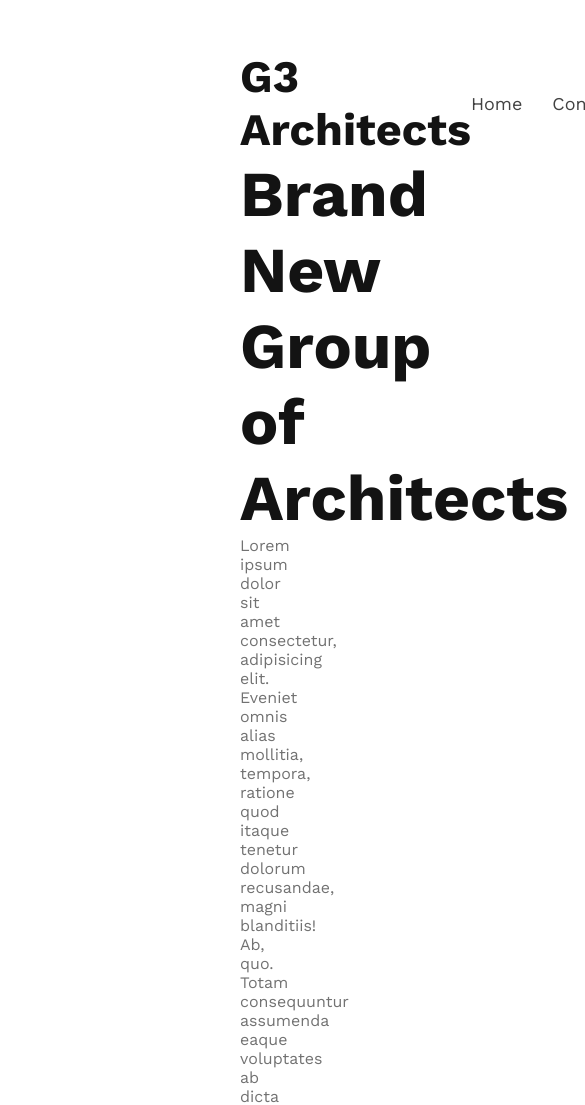
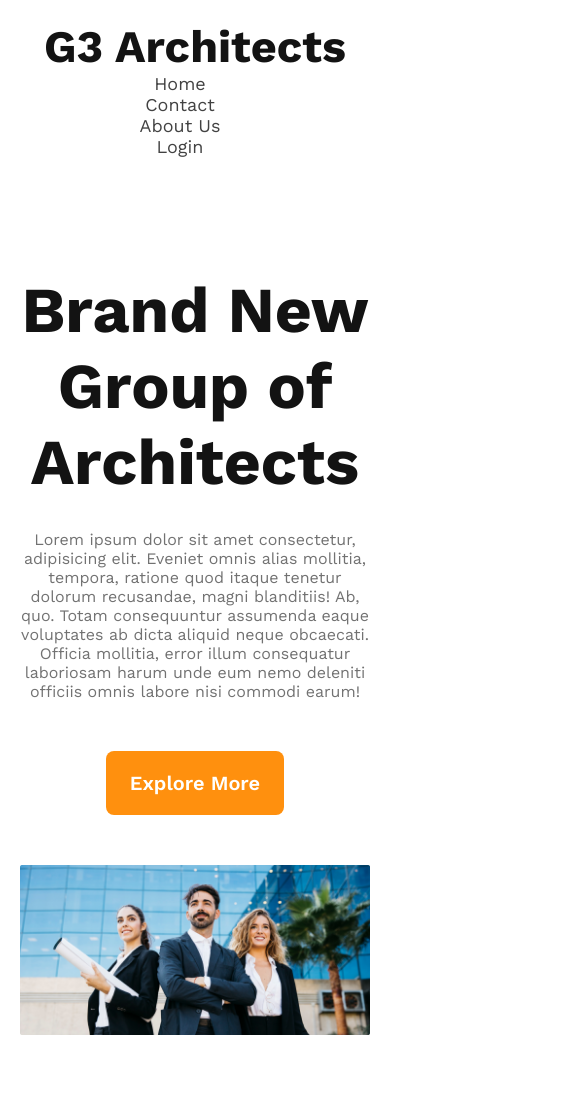
Before and after one commit to HridayMahmud/architect-website, a plain HTML site: page index.html in a window 390 px wide. Shown: the top 1105 px of the page, 585 px wide, since content can reach past the window. After the commit the page ends 1077 px from the top, so only its background shows below. Drawn offline with nearby package versions, Linux system fonts and the light colour scheme.

Commit message:
header-section-completed-with-responsive

```diff
--- a/index.html
+++ b/index.html
@@ -14,7 +14,7 @@
 </head>
 <body>
     <header>
-        <nav class="header">
+        <nav>
             <h2 class="primary-text1">G3 Architects</h2>
             <div>
                <ul>
@@ -29,16 +29,29 @@
        <section class="banner-new-style">
            <div class="banner-conetent">
             <h1 class="banner-new-title"> Brand New Group of Architects </h1>
-            <p class="primary-text3">Lorem ipsum dolor sit amet consectetur, adipisicing elit. Eveniet omnis alias mollitia, tempora, ratione quod itaque tenetur dolorum recusandae, magni blanditiis! Ab, quo. Totam consequuntur assumenda eaque voluptates ab dicta aliquid neque obcaecati. Officia mollitia, error illum consequatur laboriosam harum unde eum nemo deleniti officiis omnis labore nisi commodi earum!</p>
+            <p class="banner-des">Lorem ipsum dolor sit amet consectetur, adipisicing elit. Eveniet omnis alias mollitia, tempora, ratione quod itaque tenetur dolorum recusandae, magni blanditiis! Ab, quo. Totam consequuntur assumenda eaque voluptates ab dicta aliquid neque obcaecati. Officia mollitia, error illum consequatur laboriosam harum unde eum nemo deleniti officiis omnis labore nisi commodi earum!</p>
 
             <button class="btn-primary">Explore More</button>
-           </div>
-            <img class="image" src="images/banner.png">
+
 
         </section>
+        <div class="image">
+
+            <img  src="images/banner.png">
+          </div>
     </header>
     <main>
+        <section class="feature-container">
+            <div class="left-content-image">
+                <img src="" alt="">
+                <img src="" alt="">
+                <img src="" alt="">
+                <img src="" alt="">
+            </div>
+            <div class="right-content-text">
 
+            </div>
+        </section>
     </main>
     <footer>
 
--- a/style.css
+++ b/style.css
@@ -12,12 +12,12 @@ header{
     padding: 50px 240px;
 }
 /* ul-style-added */
-.header{
+nav{
     display:flex;
     justify-content: space-between;
     align-items: center;
 }
-ul{
+nav ul{
     display: flex;
     justify-content: space-between;
     align-items: center;
@@ -66,6 +66,15 @@ color:#131313;
 font-family: Work Sans;
 font-size: 64px;
 font-weight: 700;
+margin-top: 115px;
+}
+.banner-des{
+    color: #727272;
+    font-family: Work Sans;
+    font-size: 16px;
+    font-weight: 400;
+    margin-bottom: 50px;
+    margin-top: 30px;
 }
 .btn-primary{
 border-radius: 8px;
@@ -76,5 +85,30 @@ font-size: 20px;
 font-weight: 600;
 padding: 20px 24px;
 border:0;
+cursor: pointer;
 
 }
+.image img{
+  margin-top: 50px;
+  width: 100%;
+}
+/* responsive-media-quaries */
+@media screen and (max-width:576px) {
+    header{
+        padding:20px;
+    }
+    nav{
+        flex-direction: column;
+    }
+    nav ul{
+        flex-direction: column;
+    }
+
+}
+@media screen and (min-width:576px) and (max-width:960px) {
+   nav{
+    flex-direction: column;
+    padding: 50px;
+   }
+
+}
```
